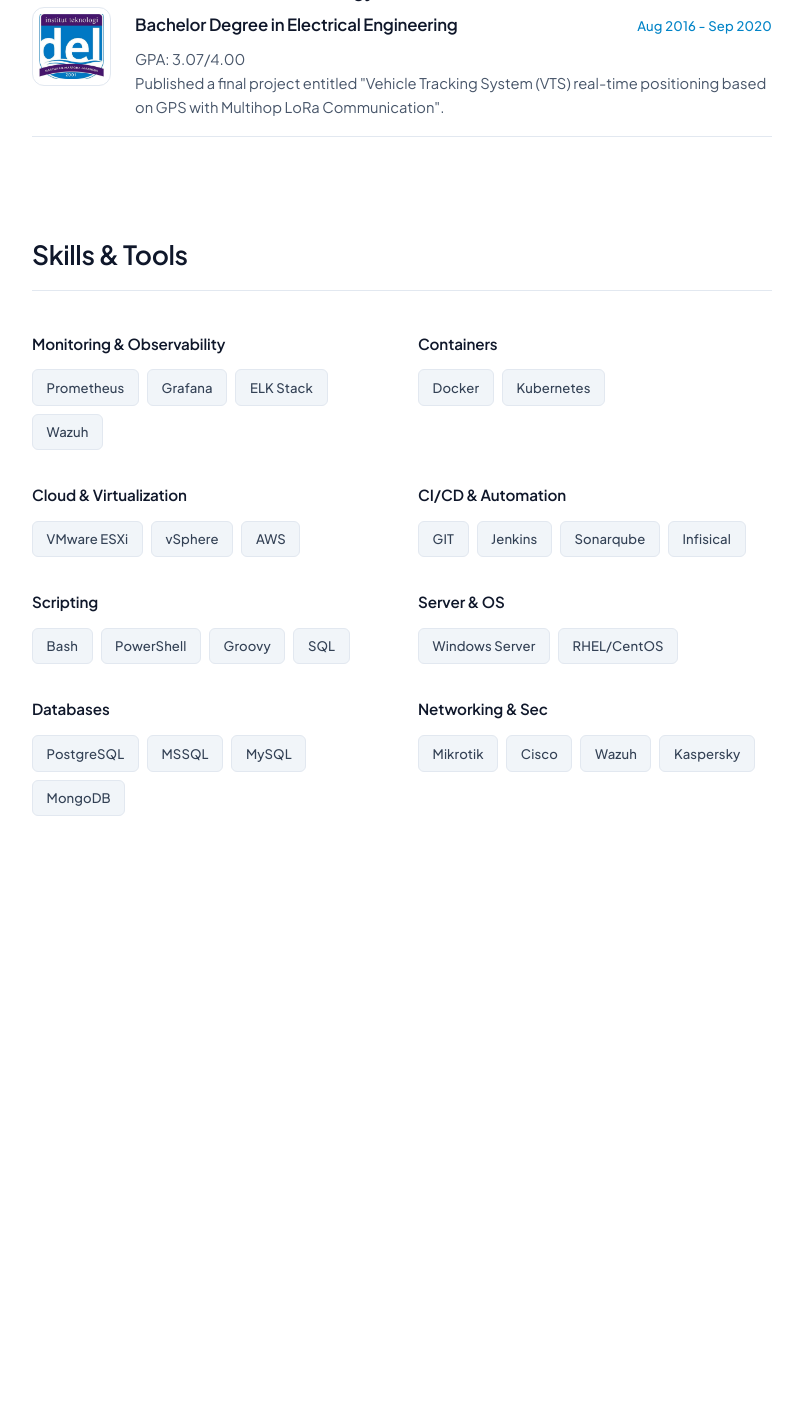
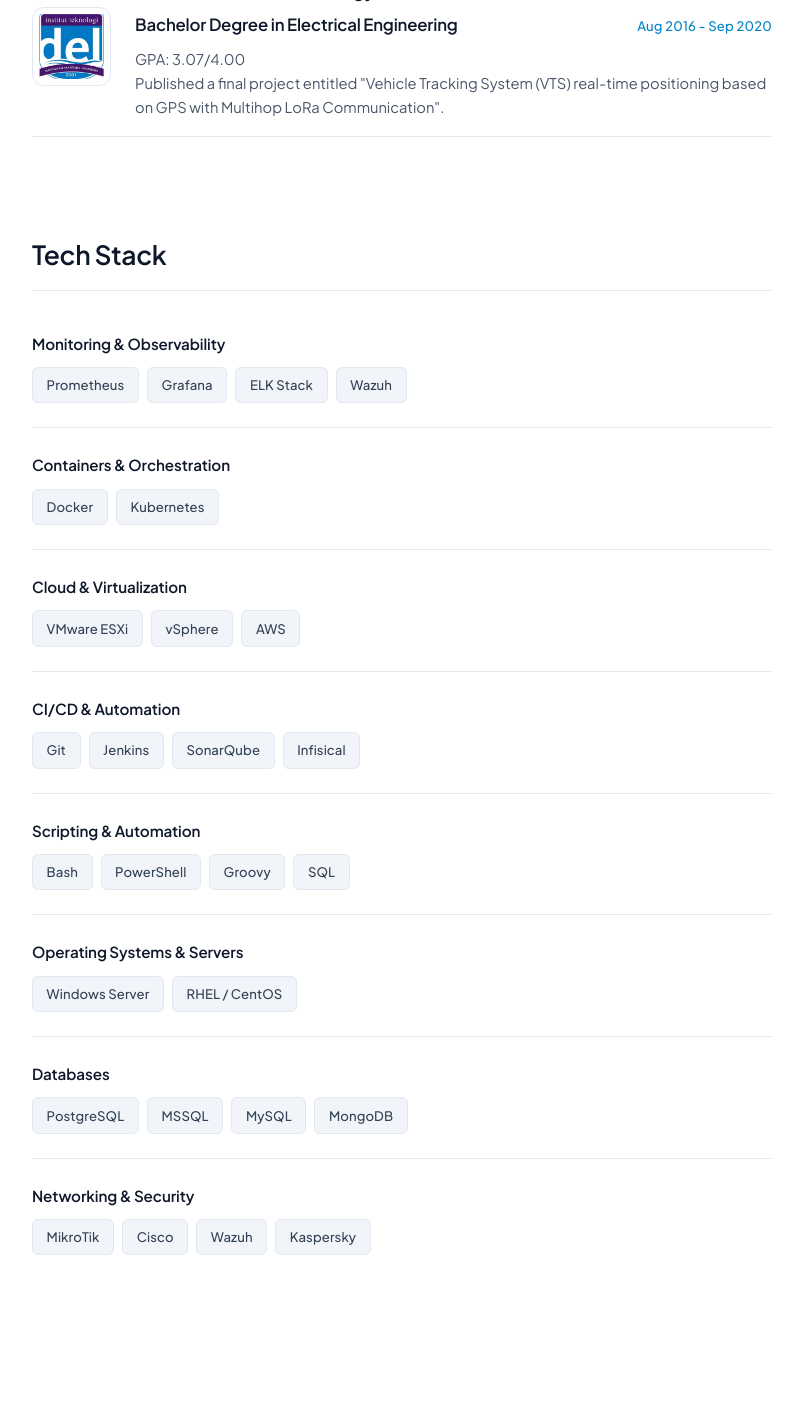
Before and after one commit to gomslhi/projectgomsil-resume, a PHP site: page / in a window 1280 px wide. Shown: the part 3481-4896 px from the top of the page, without its empty margins (238-1041 px from the left). Before the commit the page ends 4297 px from the top, so only its background shows below. Run offline with PHP 8.4, Linux system fonts and the light colour scheme; some libraries are stand-ins or nearby versions.

Commit message:
update tech stack

```diff
--- a/assets/style.css
+++ b/assets/style.css
@@ -415,18 +415,36 @@ html.lenis body {
     border-bottom: 1px solid var(--border-color);
 }
 
+/* Tech Stack (Stacked Vertical Flow - Simple & Elegant) */
+.tech-stack-list,
 .skills-grid {
-    display: grid;
-    grid-template-columns: repeat(auto-fit, minmax(250px, 1fr));
-    gap: 2rem;
+    display: flex;
+    flex-direction: column;
+    gap: 1.5rem;
 }
 
+.tech-stack-group,
+.skill-group {
+    display: flex;
+    flex-direction: column;
+    gap: 0.7rem;
+    padding-bottom: 1.5rem;
+    border-bottom: 1px solid var(--border-color);
+}
+
+.tech-stack-group:last-child,
+.skill-group:last-child {
+    border-bottom: none;
+    padding-bottom: 0;
+}
+
+.tech-stack-group h4,
 .skill-group h4 {
     font-size: 0.95rem;
     font-weight: 600;
     letter-spacing: -0.1px;
     color: var(--text-primary);
-    margin: 0 0 0.85rem 0;
+    margin: 0;
 }
 
 .tags {
@@ -444,7 +462,13 @@ html.lenis body {
     font-weight: 500;
     letter-spacing: 0.1px;
     border: 1px solid var(--border-color);
-    transition: background-color 0.3s, color 0.3s;
+    transition: all 0.25s ease;
+}
+
+.tag:hover {
+    border-color: var(--accent-cyan);
+    color: var(--accent-cyan);
+    transform: translateY(-1px);
 }
 
 .timeline {
--- a/index.php
+++ b/index.php
@@ -12,7 +12,7 @@
     <link rel="preconnect" href="https://fonts.googleapis.com">
     <link rel="preconnect" href="https://fonts.gstatic.com" crossorigin>
     <link href="https://fonts.googleapis.com/css2?family=Plus+Jakarta+Sans:wght@400;500;600;700&display=swap" rel="stylesheet">
-    <link rel="stylesheet" href="assets/style.css?v=3.1">
+    <link rel="stylesheet" href="assets/style.css?v=3.2">
 </head>
 
 <body>
@@ -26,7 +26,7 @@
                 <a href="#home">Home</a>
                 <a href="#experience">Professional Experience</a>
                 <a href="#education">Education</a>
-                <a href="#skills">Skills & Tools</a>
+                <a href="#skills">Tech Stack</a>
                 <button id="theme-toggle" class="theme-btn">🌙 Dark</button>
             </div>
         </div>
@@ -241,11 +241,11 @@
                 </div>
             </div>
 
-            <!-- SKILLS SECTION -->
+            <!-- TECH STACK SECTION -->
             <div class="content-section" id="skills">
-                <h2 class="section-title">Skills & Tools</h2>
-                <div class="skills-grid">
-                    <div class="skill-group">
+                <h2 class="section-title">Tech Stack</h2>
+                <div class="tech-stack-list">
+                    <div class="tech-stack-group">
                         <h4>Monitoring & Observability</h4>
                         <div class="tags">
                             <span class="tag">Prometheus</span>
@@ -254,14 +254,14 @@
                             <span class="tag">Wazuh</span>
                         </div>
                     </div>
-                    <div class="skill-group">
-                        <h4>Containers</h4>
+                    <div class="tech-stack-group">
+                        <h4>Containers & Orchestration</h4>
                         <div class="tags">
                             <span class="tag">Docker</span>
                             <span class="tag">Kubernetes</span>
                         </div>
                     </div>
-                    <div class="skill-group">
+                    <div class="tech-stack-group">
                         <h4>Cloud & Virtualization</h4>
                         <div class="tags">
                             <span class="tag">VMware ESXi</span>
@@ -269,17 +269,17 @@
                             <span class="tag">AWS</span>
                         </div>
                     </div>
-                    <div class="skill-group">
+                    <div class="tech-stack-group">
                         <h4>CI/CD & Automation</h4>
                         <div class="tags">
-                            <span class="tag">GIT</span>
+                            <span class="tag">Git</span>
                             <span class="tag">Jenkins</span>
-                            <span class="tag">Sonarqube</span>
+                            <span class="tag">SonarQube</span>
                             <span class="tag">Infisical</span>
                         </div>
                     </div>
-                    <div class="skill-group">
-                        <h4>Scripting</h4>
+                    <div class="tech-stack-group">
+                        <h4>Scripting & Automation</h4>
                         <div class="tags">
                             <span class="tag">Bash</span>
                             <span class="tag">PowerShell</span>
@@ -287,14 +287,14 @@
                             <span class="tag">SQL</span>
                         </div>
                     </div>
-                    <div class="skill-group">
-                        <h4>Server & OS</h4>
+                    <div class="tech-stack-group">
+                        <h4>Operating Systems & Servers</h4>
                         <div class="tags">
                             <span class="tag">Windows Server</span>
-                            <span class="tag">RHEL/CentOS</span>
+                            <span class="tag">RHEL / CentOS</span>
                         </div>
                     </div>
-                    <div class="skill-group">
+                    <div class="tech-stack-group">
                         <h4>Databases</h4>
                         <div class="tags">
                             <span class="tag">PostgreSQL</span>
@@ -303,10 +303,10 @@
                             <span class="tag">MongoDB</span>
                         </div>
                     </div>
-                    <div class="skill-group">
-                        <h4>Networking & Sec</h4>
+                    <div class="tech-stack-group">
+                        <h4>Networking & Security</h4>
                         <div class="tags">
-                            <span class="tag">Mikrotik</span>
+                            <span class="tag">MikroTik</span>
                             <span class="tag">Cisco</span>
                             <span class="tag">Wazuh</span>
                             <span class="tag">Kaspersky</span>
```
